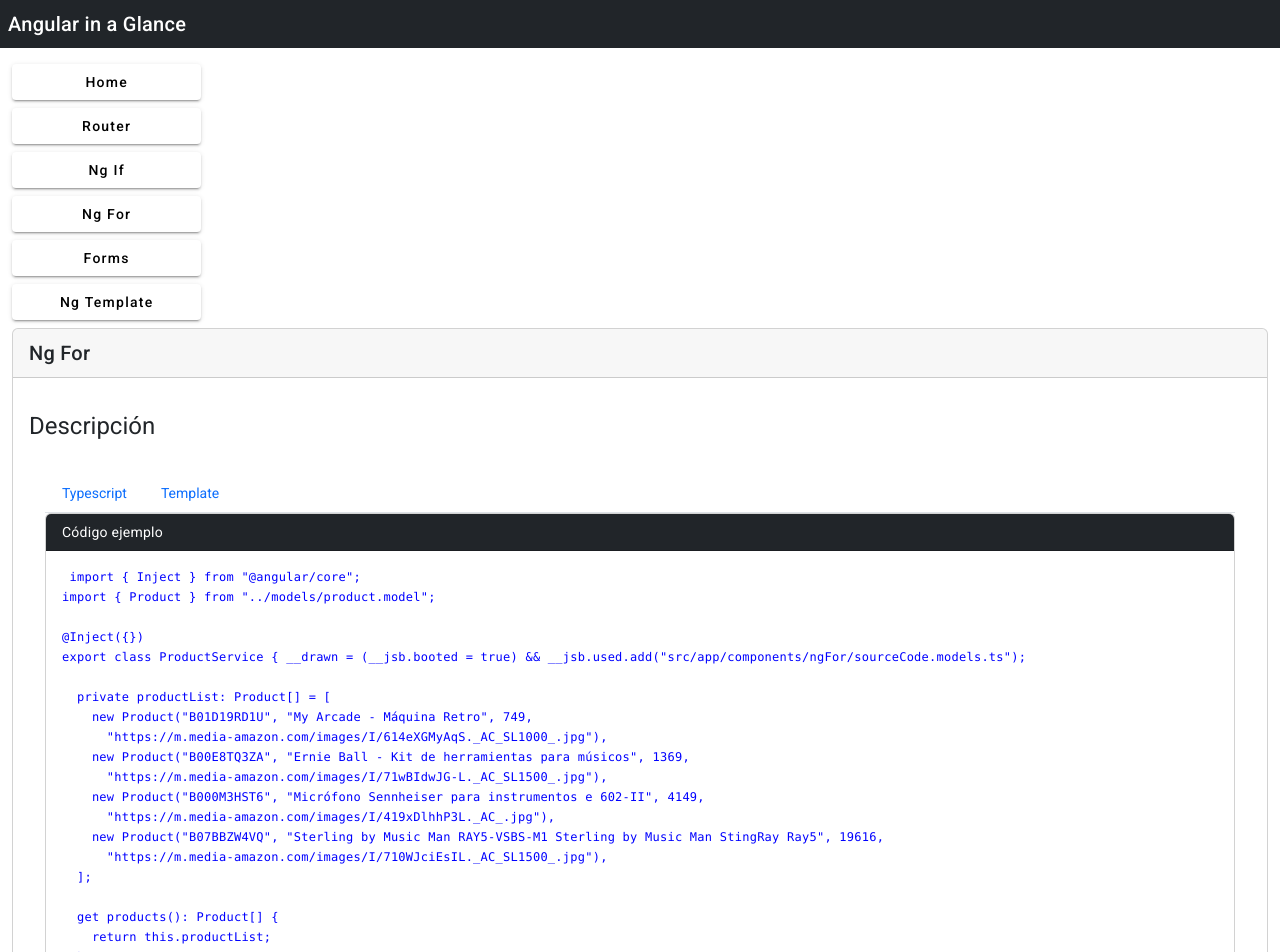
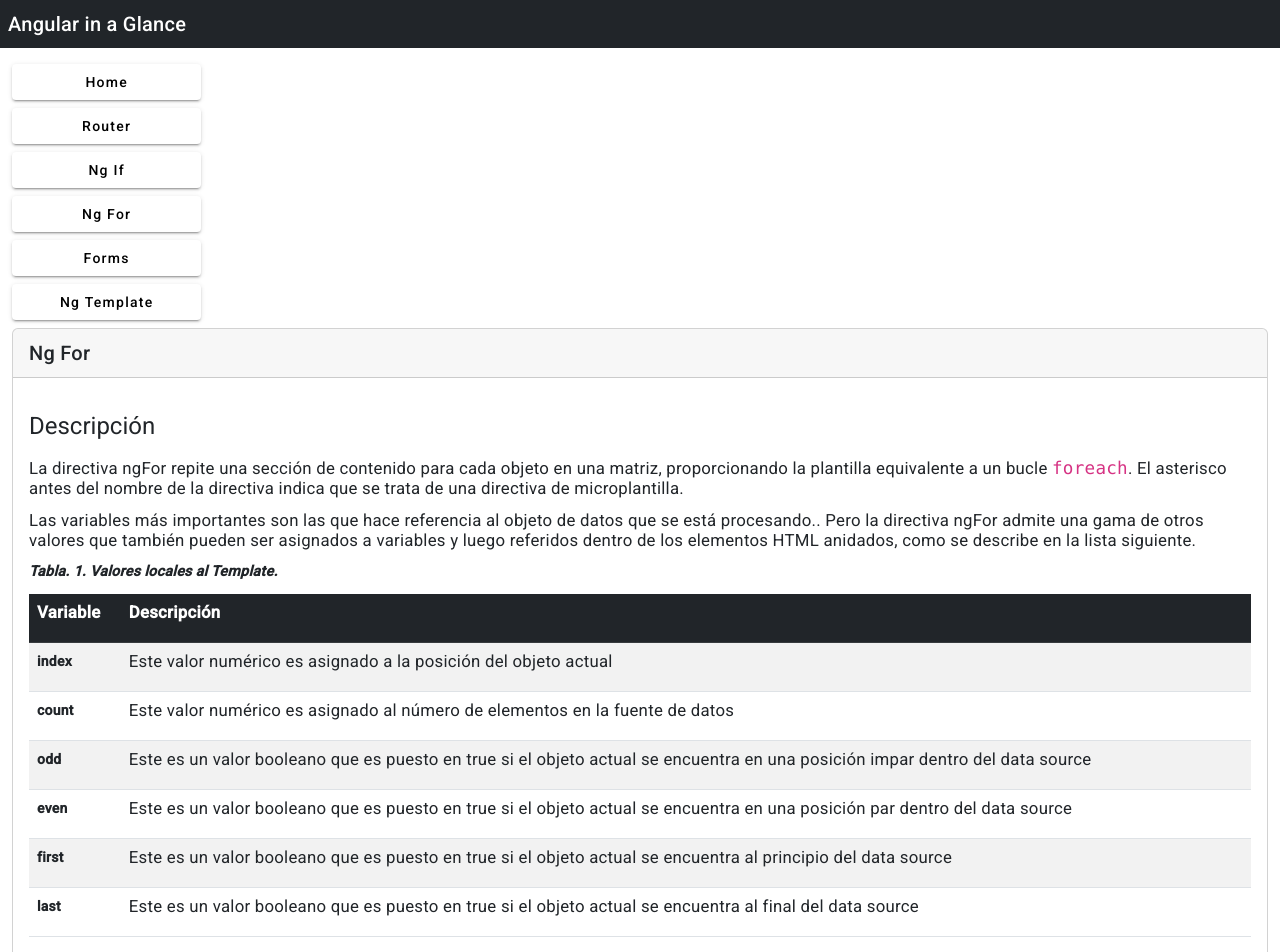
Before and after one commit to capgemini-salvgonz/pro-angular-5ed, an Angular app: page /for in a window 1280 px wide. Shown: the top 952 px of the page. Built offline with nearby package versions, Linux system fonts and the light colour scheme.

Commit message:
ngFor examples

```diff
--- a/src/app/components/ngFor/ngFor.component.html
+++ b/src/app/components/ngFor/ngFor.component.html
@@ -2,10 +2,80 @@
   <h2 class="card-header"> Ng For </h2>
   <div class="card-body">
     <h1 class="card-title">Descripción</h1>
-    <div class="card-body">
+    <div class="card-text">
+
+      <p>La directiva ngFor repite una sección de contenido para cada objeto en una matriz, proporcionando
+        la plantilla equivalente a un bucle <code>foreach</code>.
+        El asterisco antes del nombre de la directiva indica que se trata de una directiva de microplantilla.</p>
+      <p>
+        Las variables más importantes son las que hace referencia al objeto de datos que se está procesando..
+        Pero la directiva ngFor admite una gama de otros valores que también pueden ser asignados a variables
+        y luego referidos dentro de los elementos HTML anidados, como se describe en la lista siguiente.
+      </p>
+
+      <p class="content-description">
+        Tabla. 1. Valores locales al Template.
+      </p>
+      <table class="w-100 table table-striped">
+        <thead class="table-dark">
+          <tr>
+            <th>
+              <p>Variable</p>
+            </th>
+            <th>
+              <p>Descripción</p>
+            </th>
+          </tr>
+        </thead>
+        <tbody>
+          <tr>
+            <td> <strong>index</strong> </td>
+            <td>
+              <p>Este valor numérico es asignado a la posición del objeto actual </p>
+            </td>
+          </tr>
+          <tr>
+            <td> <strong>count</strong> </td>
+            <td>
+              <p>Este valor numérico es asignado al número de elementos en la fuente de datos</p>
+            </td>
+          </tr>
+          <tr>
+            <td> <strong>odd</strong> </td>
+            <td>
+              <p>Este es un valor booleano que es puesto en true si el objeto actual se encuentra en una posición impar dentro
+                del data source
+              </p>
+            </td>
+          </tr>
+          <tr>
+            <td> <strong>even</strong> </td>
+            <td>
+              <p>Este es un valor booleano que es puesto en true si el objeto actual se encuentra en una posición par dentro
+                del data source
+              </p>
+            </td>
+          <tr>
+            <td> <strong>first</strong> </td>
+            <td>
+              <p>Este es un valor booleano que es puesto en true si el objeto actual se encuentra al principio del data source
+              </p>
+            </td>
+          </tr>
+          <tr>
+            <td> <strong>last</strong> </td>
+            <td>
+              <p>Este es un valor booleano que es puesto en true si el objeto actual se encuentra al final del data source
+              </p>
+            </td>
+          </tr>
+
+        </tbody>
+      </table>
 
       <code-viewer typeScript={{sourceCodes[0]}} templateHtml={{sourceCodes[1]}}></code-viewer>
 
+      <h1 class="card-title">Ejemplo</h1>
       <!--
         Tabla de productos
       -->
@@ -49,7 +119,6 @@
         </div>
       </div>
 
-
     </div>
   </div>
   <div class="card-body">
```
